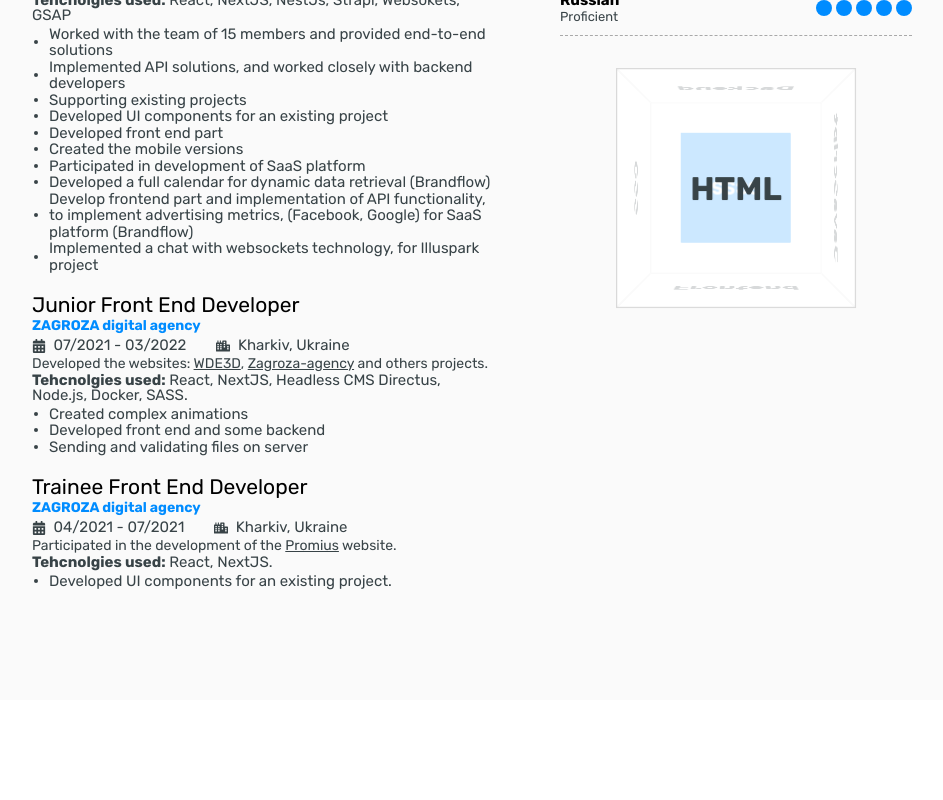
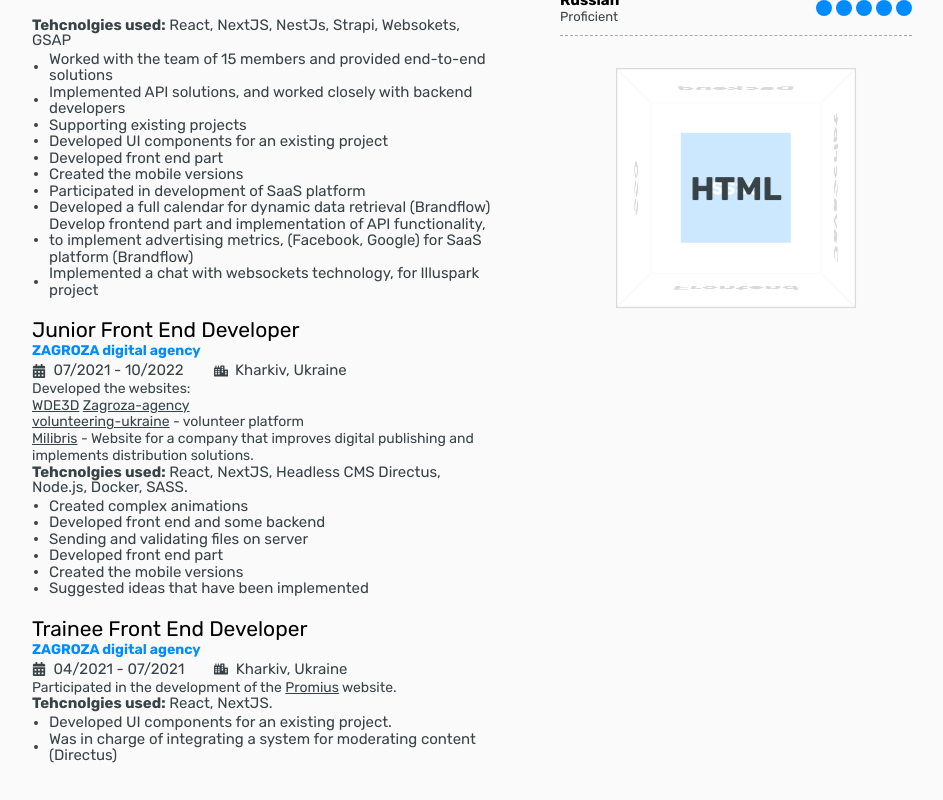
Before and after one commit to antonskr/anton.skoromniy.cv, a React (Create React App) app: page / in a window 1280 px wide. Shown: the part 994-1794 px from the top of the page, without its empty margins (168-1111 px from the left). Before the commit the page ends 1694 px from the top, so only its background shows below. Built offline with nearby package versions, Linux system fonts and the light colour scheme.

Commit message:
Update_cv_info

```diff
--- a/src/Components/Experience/Experience.tsx
+++ b/src/Components/Experience/Experience.tsx
@@ -90,17 +90,23 @@ const Experience = (): JSX.Element => {
         position='Junior Front End Developer'
         companyName='ZAGROZA digital agency'
         date_from='07/2021'
-        date_to='03/2022'
+        date_to='10/2022'
         location_name='Kharkiv, Ukraine'
         location_link='/'
-        description={
-          'Developed the websites: <a href=\'https://wde3d.com\' target=\'_blank\' rel=\'noreferrer\'>WDE3D</a>, <a href=\'https://zagroza.agency\' target=\'_blank\' rel=\'noreferrer\'>Zagroza-agency</a> and others projects.'
-        }
+        description={`Developed the websites: <br/>
+          <a href='https://wde3d.com' target='_blank' rel='noreferrer'>WDE3D</a>
+          <a href='https://zagroza.agency' target='_blank' rel='noreferrer'>Zagroza-agency</a> <br/>
+          <a href='https://volunteering-ukraine.com/' target='_blank' rel='noreferrer'>volunteering-ukraine</a> - volunteer platform <br/>
+          <a href='https://www.milibris.com//' target='_blank' rel='noreferrer'>Milibris</a> - Website for a company that improves digital publishing and implements distribution solutions.
+        `}
         technologies='<span>Tehcnolgies used:</span> React, NextJS, Headless CMS Directus, Node.js, Docker, SASS.'
         activity={[
           'Created complex animations',
           'Developed front end and some backend',
           'Sending and validating files on server',
+          'Developed front end part',
+          'Created the mobile versions',
+          'Suggested ideas that have been implemented',
         ]}
       />
       <ExperienceCard
@@ -114,7 +120,10 @@ const Experience = (): JSX.Element => {
           'Participated in the development of the <a href=\'https://promius.com.ua\' target=\'_blank\' rel=\'noreferrer\'>Promius</a> website.'
         }
         technologies='<span>Tehcnolgies used:</span> React, NextJS.'
-        activity={['Developed UI components for an existing project.']}
+        activity={[
+          'Developed UI components for an existing project.',
+          'Was in charge of integrating a system for moderating content (Directus)',
+        ]}
       />
     </div>
   )
--- a/src/Components/Summary/Summary.tsx
+++ b/src/Components/Summary/Summary.tsx
@@ -7,7 +7,7 @@ const Summary = () => {
       <TitleWithLine title={'Summary'} />
       <div className={styles.description}>
         <div>
-          JavaScript Web Developer with more 2.5 years of experience in JavaScript, React, NextJS
+          JavaScript Web Developer with more than 2.5 years of experience in JavaScript, React, NextJS
           Well-aqcuainted with develop methodologies.
         </div>
         <div>
```
